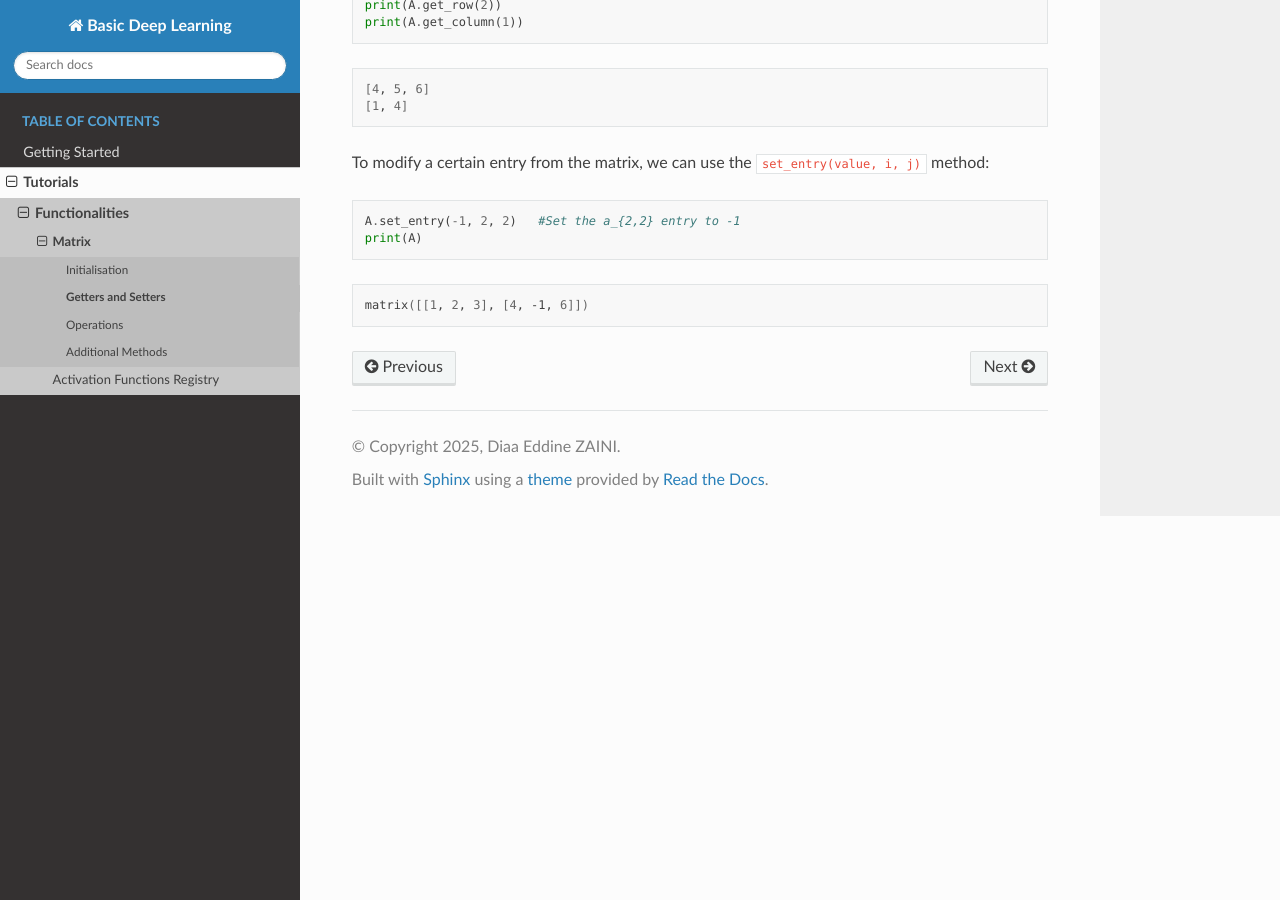
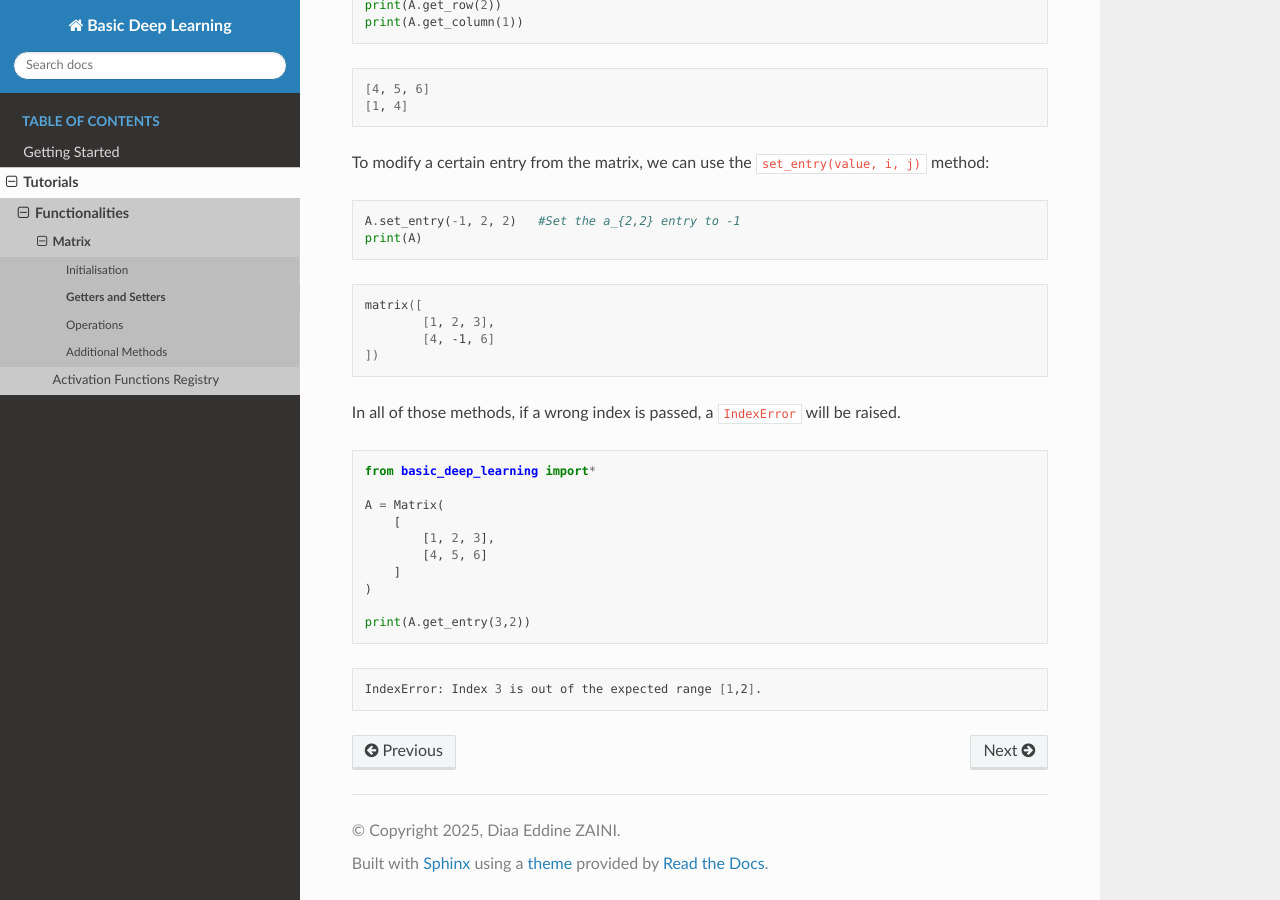
Before and after one commit to therealzaini/basic-deep-learning, a Sphinx documentation site: the page built from docs/source/getters_setters.rst, in a window 1280 px wide and 900 px high, scrolled down 1010 px. Built offline with Sphinx 7.4.7 and the Read the Docs theme 3.1.0, drawn with Linux system fonts in a browser that asks for light colours; pages that are not in the unit, such as notebooks, are missing from menus.

Commit message:
Update getters_setters.rst

```diff
--- a/docs/source/getters_setters.rst
+++ b/docs/source/getters_setters.rst
@@ -64,4 +64,27 @@ To modify a certain entry from the matrix, we can use the
 
 .. code-block:: bash
 
-    matrix([[1, 2, 3], [4, -1, 6]])
+    matrix([
+            [1, 2, 3],
+            [4, -1, 6]
+    ])
+
+In all of those methods, if a wrong index is passed, a
+``IndexError`` will be raised.
+
+.. code-block:: python
+
+    from basic_deep_learning import*
+
+    A = Matrix(
+        [
+            [1, 2, 3],
+            [4, 5, 6]
+        ]
+    )
+
+    print(A.get_entry(3,2))
+
+.. code-block:: bash
+
+    IndexError: Index 3 is out of the expected range [1,2].
```
